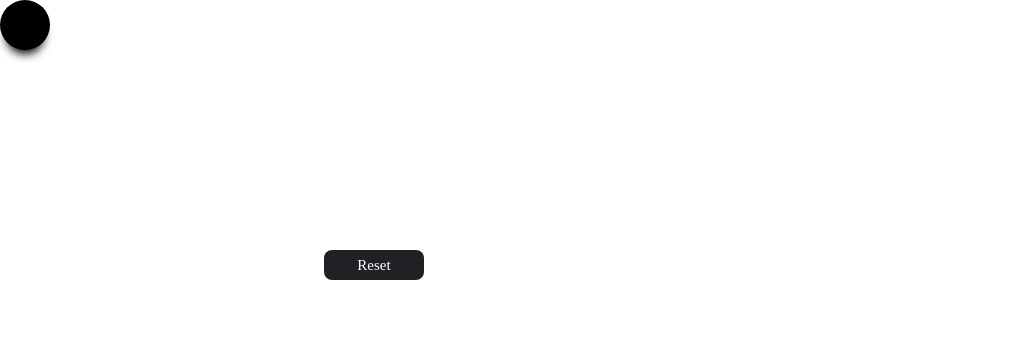
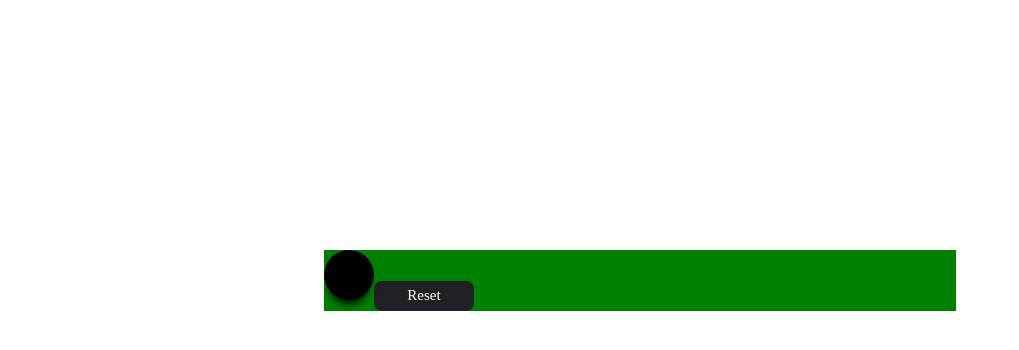
Before and after one commit to soumen-dey-temp/React-Assignment---Move-ball-in-all-directions, a React app: page / in a window 1280 px wide. Both pictures are taken after a click on the button "Start". Shown: the top 350 px of the page, without its empty margins (0-1019 px from the left). Built offline with nearby package versions, Linux system fonts and the light colour scheme.

Commit message:
Added content.

```diff
--- a/src/components/App.js
+++ b/src/components/App.js
@@ -69,10 +69,12 @@ const App = () => {
 	return (
 		<div className="playground">
 			{showStartButton ? <button onClick={start} className="start">Start</button> : null}
+			{renderBall ? (
+				<div className="ball" style={ballPosition}></div>
+			) : null}
 			<button onClick={reset} className="reset">
 				Reset
 			</button>
-			{renderBall ? <div className="ball" style={ballPosition}></div> : null}
 			{renderChoice()}
 		</div>
 	);
--- a/src/styles/App.css
+++ b/src/styles/App.css
@@ -2,7 +2,8 @@
 	width:50%;
     height:50%;
     margin: auto;
-	margin-top: 250px;
+  margin-top: 250px;
+  background-color: green;
 
 }
 body html .root {
@@ -55,9 +56,10 @@ body html .root {
 .ball{
     background-color: black;
     box-shadow: 0 10px 10px -6px;
-    position: absolute;
+    position: relative;
     right: 0px;
     height: 50px;
     width: 50px;
     border-radius: 25px;
+    display: inline-block;
 }
```
